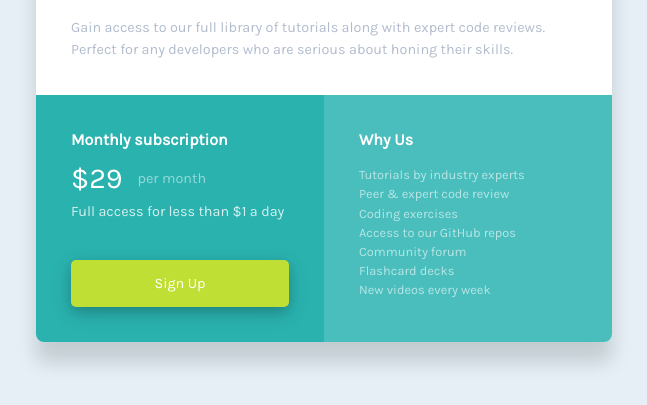
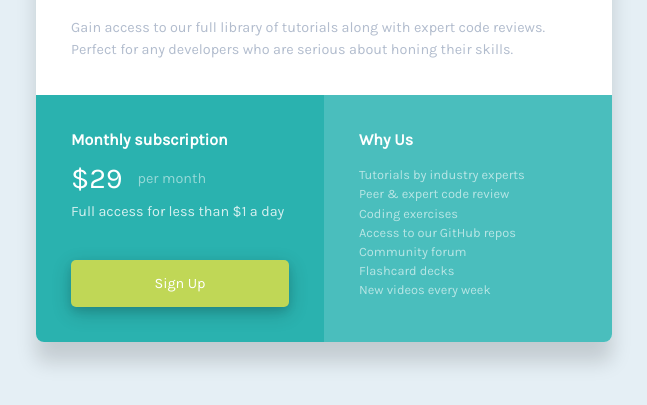
Before and after one commit to silveriovale/single-price-grid, a plain HTML site: page index.html in a window 1280 px wide. In both pictures the pointer is over the link "Sign Up". Shown: the part 209-614 px from the top of the page, without its empty margins (316-963 px from the left). Drawn offline with Linux system fonts and the light colour scheme.

Commit message:
Adição de hover ao button

```diff
--- a/css/styles.css
+++ b/css/styles.css
@@ -119,6 +119,10 @@ li {
   width: 100%;
 }
 
+.sign-up-button:hover {
+  background-color: #c0d756;
+}
+
 .why-us {
   background-color: #4abebd;
   display: inline-flex;
```
